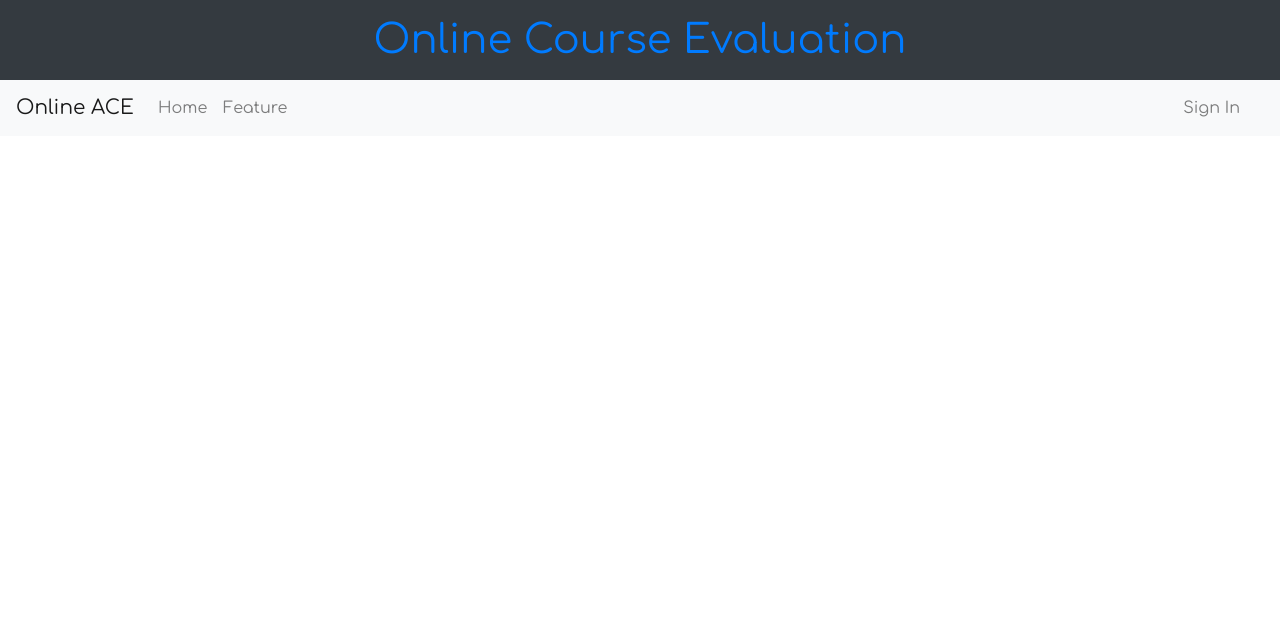
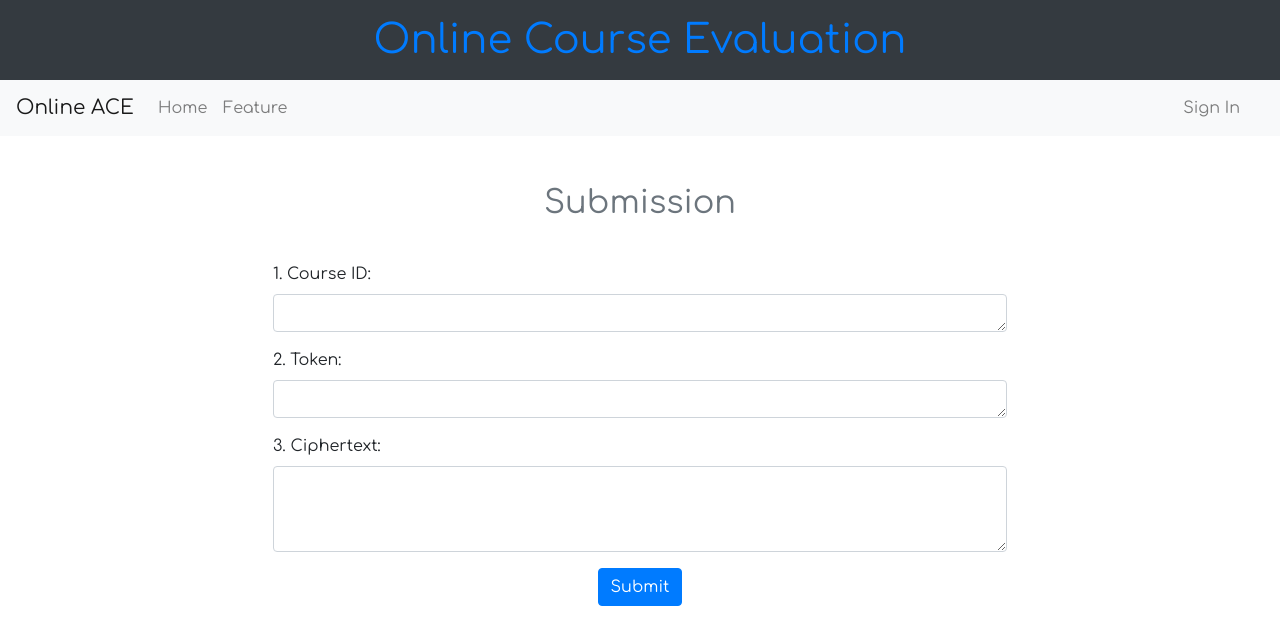
Before and after one commit to lykuuu/LYU1901_FYP_code, a React (Create React App) app: page /Submit in a window 1280 px wide. Shown: the top 644 px of the page. Built offline with nearby package versions, Linux system fonts and the light colour scheme.

Commit message:
Add files via upload

```diff
--- a/src/App.js
+++ b/src/App.js
@@ -10,6 +10,7 @@ import Evaluation from './Evaluation';
 import Officer from './Officer';
 import Result from './Result';
 import Sidebar from './Sidebar'
+import SubmitSuccess from './submitSuccess';
 import Container from 'react-bootstrap/Container';
 import Row from 'react-bootstrap/Row';
 import Col from 'react-bootstrap/Col';
@@ -35,6 +36,7 @@ function App(props) {
                                 <PrivateRoute path="/Officer" component={Officer} />
                                 <Route path="/Result" component={Result} />
                                 <Route path="/Evaluation" component={Evaluation} />
+                                <Route path="/Submit" component={SubmitSuccess} />
                             </div>
                         </Router>
                     </Col>
--- a/src/Home.js
+++ b/src/Home.js
@@ -7,6 +7,7 @@ class Home extends React.Component {
     render() {
         return (
             <div>
+                hi
             </div>
         );
     }
--- a/src/submitSuccess.js
+++ b/src/submitSuccess.js
@@ -1,21 +1,82 @@
 import React from 'react';
-import Card from 'react-bootstrap/Card';
-import Button from 'react-bootstrap/Button';
+import Col from '../node_modules/react-bootstrap/Col'
+import Button from '../node_modules/react-bootstrap/Button'
+import Form from '../node_modules/react-bootstrap/Form'
 
 class SubmitSuccess extends React.Component {
+    //please put new states at the end of states list, the order of states will affect some functions
+    constructor(prop) {
+        super(prop)
+        this.state = {
+            courseID: "",
+            token:"",
+            ciphertext:""
+
+        }
+        this.handleTextChange = this.handleTextChange.bind(this);
+        this.handleSubmit = this.handleSubmit.bind(this);
+    }
+    handleTextChange = (e) => {
+        const target = e.target;
+        const name = target.name;
+        this.setState({
+            [name]: e.target.value
+        });
+    }
+    handleSubmit = (e) => {
+        //first check the form answers
+        var missing = 0;
+        for (var i in this.state) {
+            if (this.state[i] === "") {
+                alert("Please finish the form!");
+                missing = 1;
+                break;
+            }
+        }
+        if (missing === 0) {
+            //testing code, please replace it with code for receiving p, g, public key
+            alert("Thank you for participation!");
+        }
+
+        e.preventDefault();
+    }
+
+
     render() {
         return (
-            <Card className="text-center" style={{marginTop: 25+'vh'}}>
-                <Card.Header> </Card.Header>
-                <Card.Body>
-                    <Card.Title>Submit Successful</Card.Title>
-                    <Card.Text>
-                        Thank you for your participation.
-                    </Card.Text>
-                    <Button variant="primary" href="/">Back to Home</Button>
-                </Card.Body>
-                <Card.Footer className="text-muted"> </Card.Footer>
-            </Card>
+
+            <div>
+                <h2 className="text-secondary pt-5">Submission</h2>
+                <br></br>
+                <Form onSubmit={this.handleSubmit} noValidate className="Form pt-2">
+                    <Form.Row>
+                        <Form.Group as={Col}>
+                            <Form.Label>1. Course ID:</Form.Label>
+                            <Form.Control as="textarea" rows="1" name={"courseID"} value={this.state.courseID} onChange={this.handleTextChange} />
+                        </Form.Group>
+                    </Form.Row>
+                    <Form.Row>
+                        <Form.Group as={Col}>
+                            <Form.Label>2. Token:</Form.Label>
+                            <Form.Control as="textarea" rows="1" name={"token"} value={this.state.token} onChange={this.handleTextChange} />
+                        </Form.Group>
+                    </Form.Row>
+                    <Form.Row>
+                        <Form.Group as={Col}>
+                            <Form.Label>3. Ciphertext:</Form.Label>
+                            <Form.Control as="textarea" rows="3" name={"ciphertext"} value={this.state.ciphertext} onChange={this.handleTextChange} />
+                        </Form.Group>
+                    </Form.Row>
+                    <Form.Row>
+                        <Col>
+                            <div className="text-center">
+                                <Button type="submit" onSubmit={this.handleSubmit}>Submit</Button>
+                            </div>
+                            <br></br>
+                        </Col>
+                    </Form.Row>
+                </Form>
+            </div>
         );
     }
 }
```
Also changed, not shown: src/Evaluation.js (line endings or trailing spaces).
